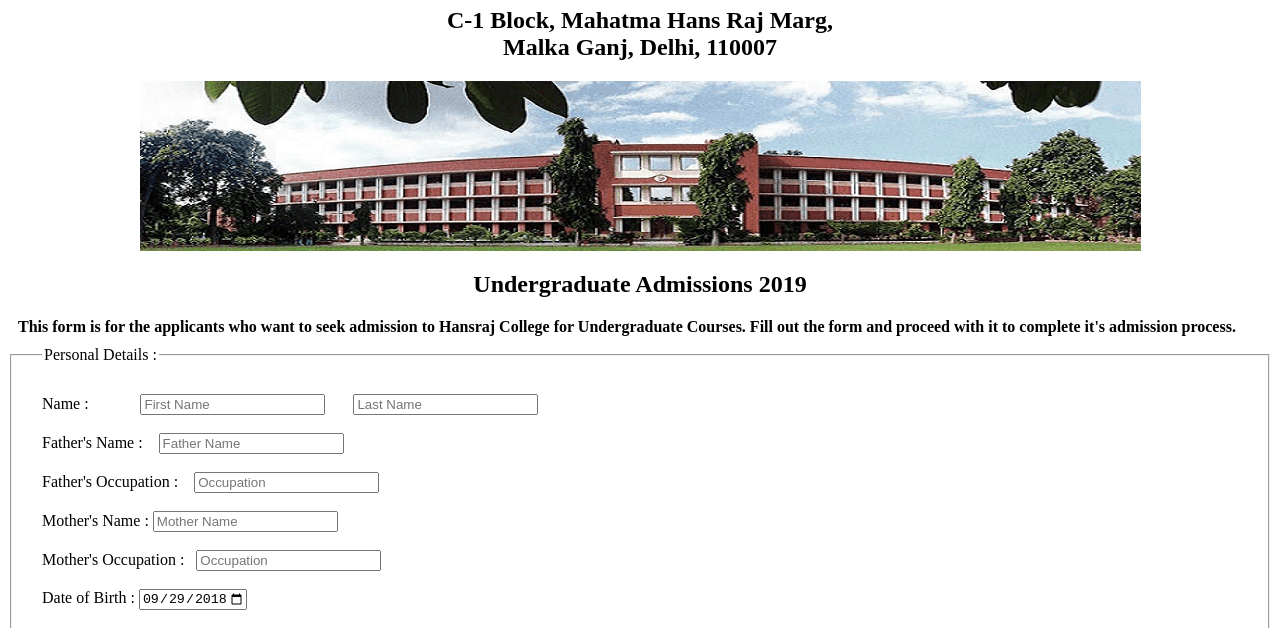
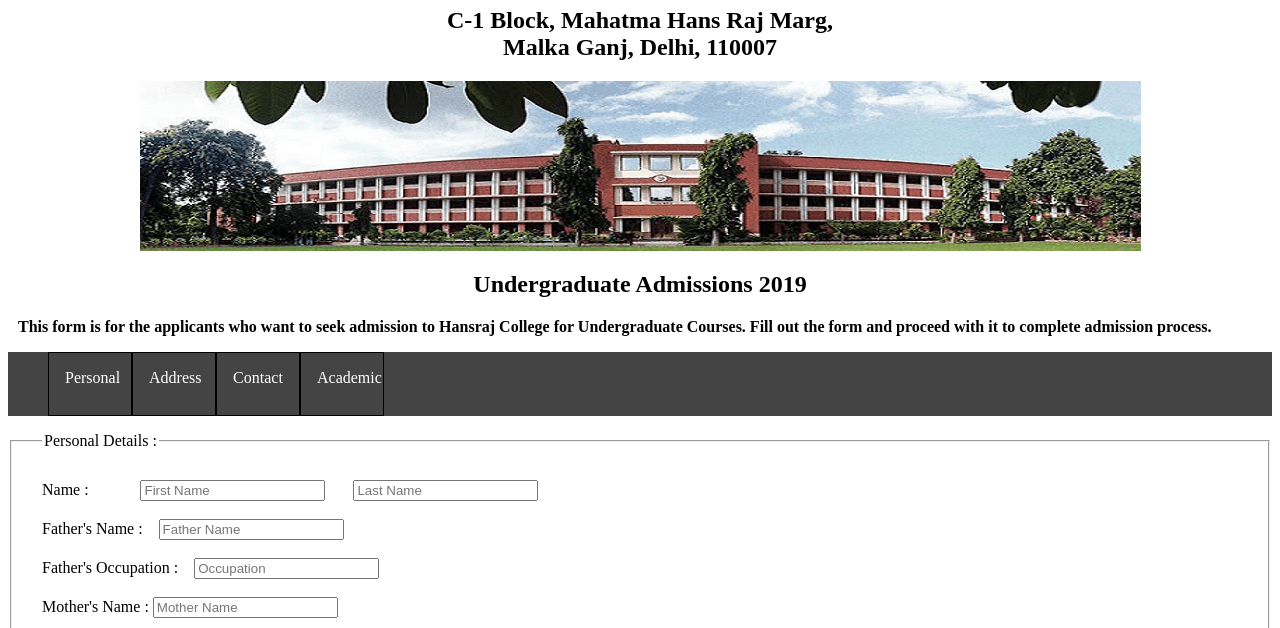
Before and after one commit to Ajay-Singhroha/Lab-Programs, a plain HTML site: page Hansraj_Admission.html in a window 1280 px wide. Shown: the part 162-790 px from the top of the page. Drawn offline with Linux system fonts and the light colour scheme.

Commit message:
A far better than initial web page

```diff
--- a/Hansraj_Admission.html
+++ b/Hansraj_Admission.html
@@ -5,25 +5,8 @@
 	<meta
 	name="viewport" content="width=device-width, initial-scale=1" >
 	<title> Hansraj College - University of Delhi</title>
-	<style type="text/css">
-		th
-		{
-			border: 1px solid black;
-			padding: 3px;
-		}
-		.center
-		{
+	<link rel="stylesheet" type="text/css" href="webcss.css">
 
-			margin-left:auto;
-			margin-right: auto;
-			display: block;
-		}
-		h1
-		{
-			text-align: center;
-			font-size: 50px
-		}
-	</style>
 </head>
 <body >
 	<span>
@@ -41,10 +24,16 @@
 
 	<h2 style="text-align: center;">Undergraduate Admissions 2019</h2>
 
-	<p style="margin: 10px"><strong>This form is for the applicants who want to seek admission to Hansraj College for Undergraduate Courses. Fill out the form and proceed with it to complete it's admission process.</strong></p>
-
+	<p style="margin: 10px"><strong>This form is for the applicants who want to seek admission to Hansraj College for Undergraduate Courses. Fill out the form and proceed with it to complete  admission process.</strong></p>
+	<ul>
+		<li><a href="#Personal" >Personal </a></li>
+		<li><a href="#Address">Address</a></li>
+		<li><a href="#Contact">Contact</a></li>
+		<li><a href="#Academic">Academic </a></li>
+	</ul>
+	<div id="details" >
 	<form>
-		<fieldset style="padding:30px ; ">
+		<fieldset id="Personal" style="padding:30px ; ">
 				<legend>Personal Details :</legend>
 			<div>
 				Name :
@@ -79,7 +68,7 @@
 				<option>Kashmiri Migrant</option>
 			</select><br><br>
 		</fieldset>
-		<fieldset style="padding: 30px">
+		<fieldset id="Address" style="padding: 30px">
 			<legend>Contact Details : </legend>
 			Mobile Number :
 			<input type="number" name="mobile" required placeholder="Your Number" maxlength="10" minlength="10"><br><br>
@@ -90,7 +79,7 @@
 	 		Email Id :
 	 		<input type="Email" name="Email" required placeholder="Enter your Email Address"><br><br>
 		</fieldset>
-		<fieldset style="padding: 30px ">
+		<fieldset id="Contact" style="padding: 30px ">
 			<legend>Address :</legend>
 			Address Line 1:<br>
 			<input type="text" name="line1" style="width: 20%" placeholder="Line 1" required><br><br>
@@ -103,7 +92,7 @@
 			 Zipcode
 			 <input type="number" name="pincode"  maxLength="6" style="margin-left:  1%" placeholder="Pincode" required><br><br>
 		</fieldset>
-		<fieldset style="padding: 30px">
+		<fieldset id="Academic" style="padding: 30px">
 			<legend>Academic Details : </legend>
 			Highest Qualification
 			<input type="radio" style="margin-left: 2%" name="Qualification" >Science
@@ -189,6 +178,6 @@
 		Payments Status
 		<input type="submit" name="submit" value="Submit">
 		<input type="reset" name="reset" value="reset">
-	</form>
+	</form></div>
 </body>
 </html>
--- /dev/null
+++ b/webcss.css
@@ -0,0 +1,62 @@
+	<style type="text/css">
+		th
+		{
+			border: 1px solid black;
+			padding: 3px;
+		}
+		.center
+		{
+
+			margin-left:auto;
+			margin-right: auto;
+			display: block;
+		}
+		.details
+		{
+			background-image: url("back.png");
+			background-repeat: no-repeat;
+		}
+		h1
+		{
+			text-align: center;
+			font-size: 50px
+		}
+		a
+		{
+			border: 1px,solid,black;
+			color: rgb(100,100,100);
+			width: 50px;
+			height: 30px;
+
+		}
+		li
+		{
+			float: left;
+		}
+		ul
+		{
+			margin=0;
+			padding: =0;
+			list-style-type: none;
+			overflow: hidden;
+			background-color: #444444;
+		}
+		li a
+		{
+			list-style-type: none;
+			padding: 16px;
+			display: block;
+			text-align: center;
+			color: #ffffff;
+			width: 50px;
+			text-decoration: none;
+		}
+		li a:hover
+		{
+			background-color: #111111;
+		}
+		li a:visited
+		{
+			background-color: #777777;
+		}
+	</style>
```
Also changed, not shown: back.png (added).
